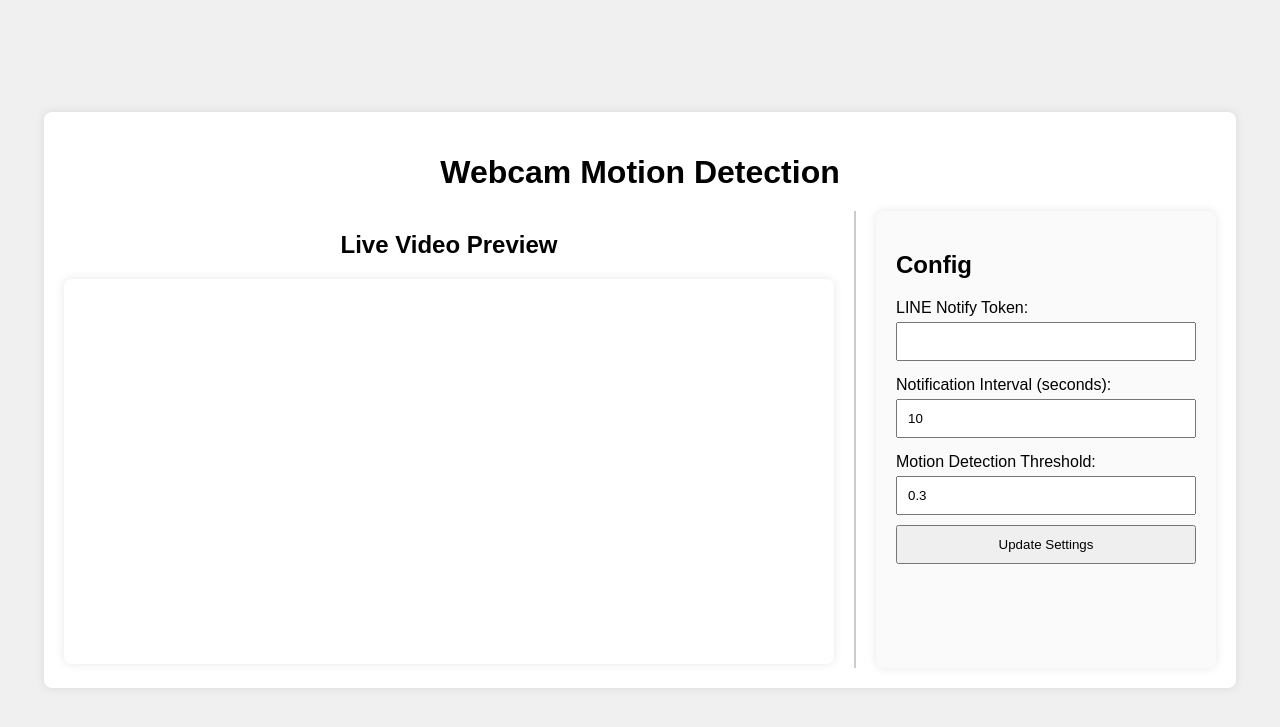
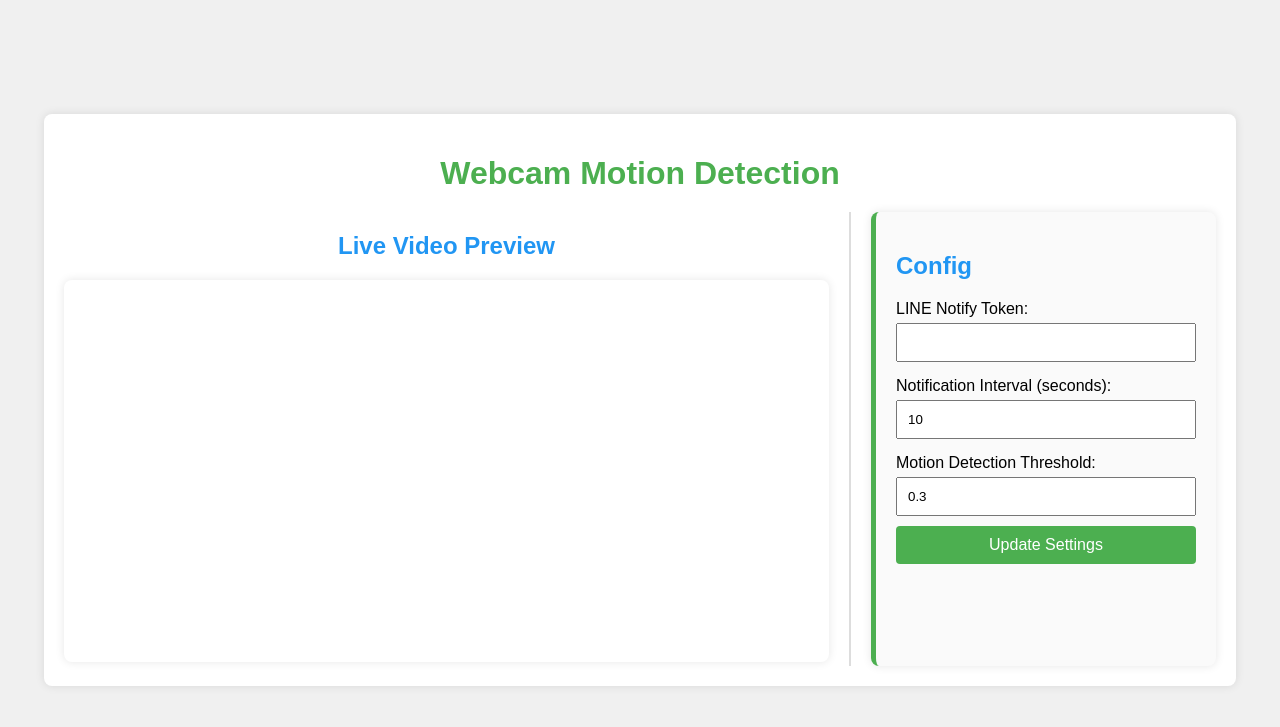
Before and after one commit to matsumotokoki/webcam-motion-detection, a Flask app: page / in a window 1280 px wide. Shown: the top 727 px of the page. Run offline with Flask 3, Linux system fonts and the light colour scheme.

Commit message:
fix design

```diff
--- a/static/style.css
+++ b/static/style.css
@@ -21,7 +21,12 @@ body {
 }
 
 h1 {
+    color: #4CAF50; /* 見出しに色を追加 */
     margin-bottom: 20px;
+}
+
+h2 {
+    color: #2196F3; /* サブ見出しに色を追加 */
 }
 
 .content {
@@ -33,17 +38,18 @@ h1 {
 .video-container {
     flex: 1;
     text-align: center;
-    border-right: 2px solid #ccc;  /* 境界線を追加 */
-    padding-right: 20px;          /* 境界線の内側に余白を追加 */
-    margin-right: 20px;           /* 境界線の外側に余白を追加 */
+    border-right: 2px solid #ddd;  /* 境界線の色を調整 */
+    padding-right: 20px;
+    margin-right: 20px;
 }
 
 .settings-container {
     flex: 0 0 300px;
-    background-color: #fafafa;   /* 背景色を追加 */
+    background-color: #fafafa;
     padding: 20px;
     border-radius: 8px;
     box-shadow: 0 0 10px rgba(0, 0, 0, 0.1);
+    border-left: 5px solid #4CAF50; /* 左側にアクセントカラーを追加 */
 }
 
 form {
@@ -62,6 +68,19 @@ input, button {
     box-sizing: border-box;
 }
 
+button {
+    background-color: #4CAF50; /* ボタンに色を追加 */
+    color: white;
+    border: none;
+    cursor: pointer;
+    border-radius: 4px;
+    font-size: 16px;
+}
+
+button:hover {
+    background-color: #45a049; /* ボタンのホバー時の色を追加 */
+}
+
 video {
     width: 100%;
     height: auto;
```
